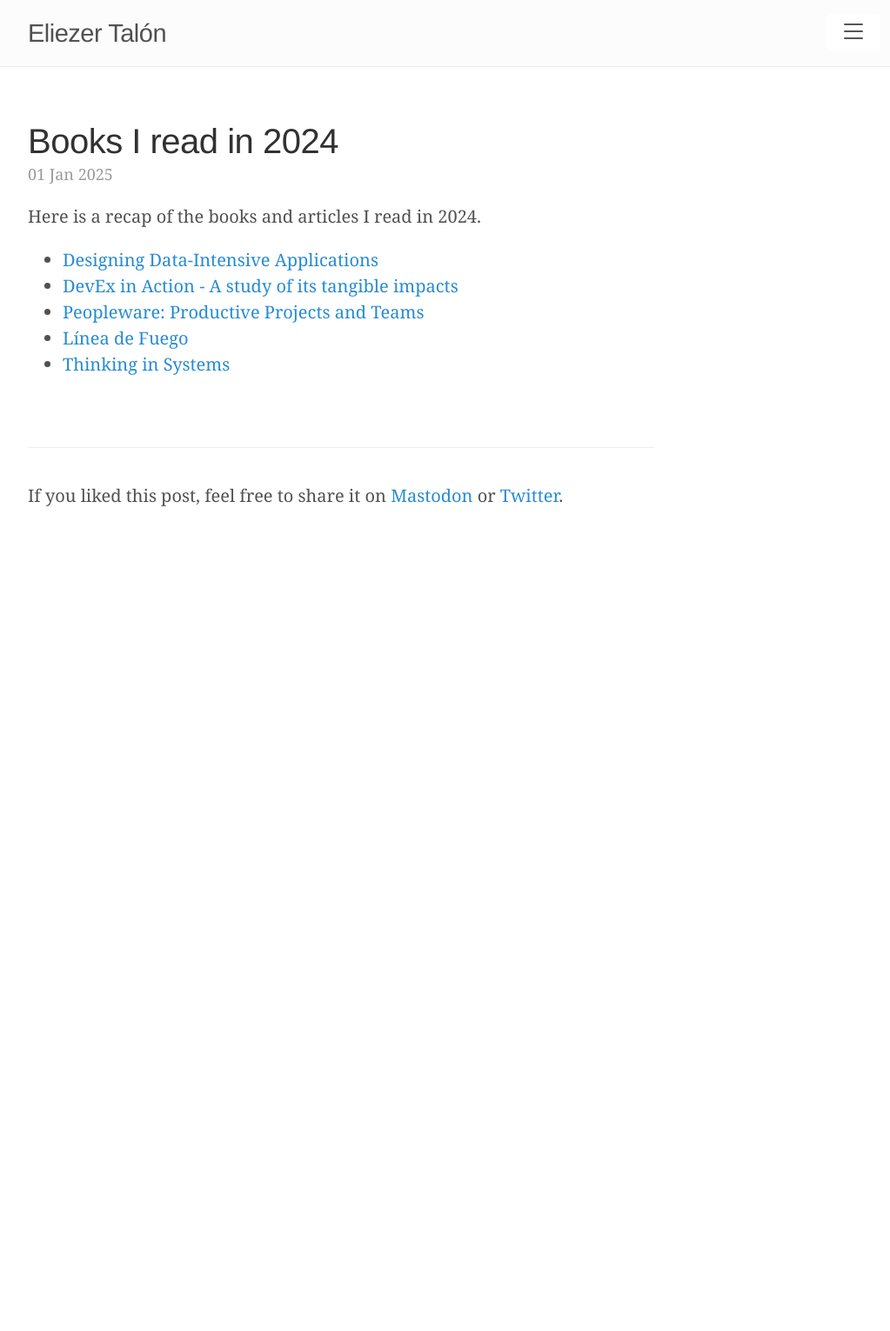
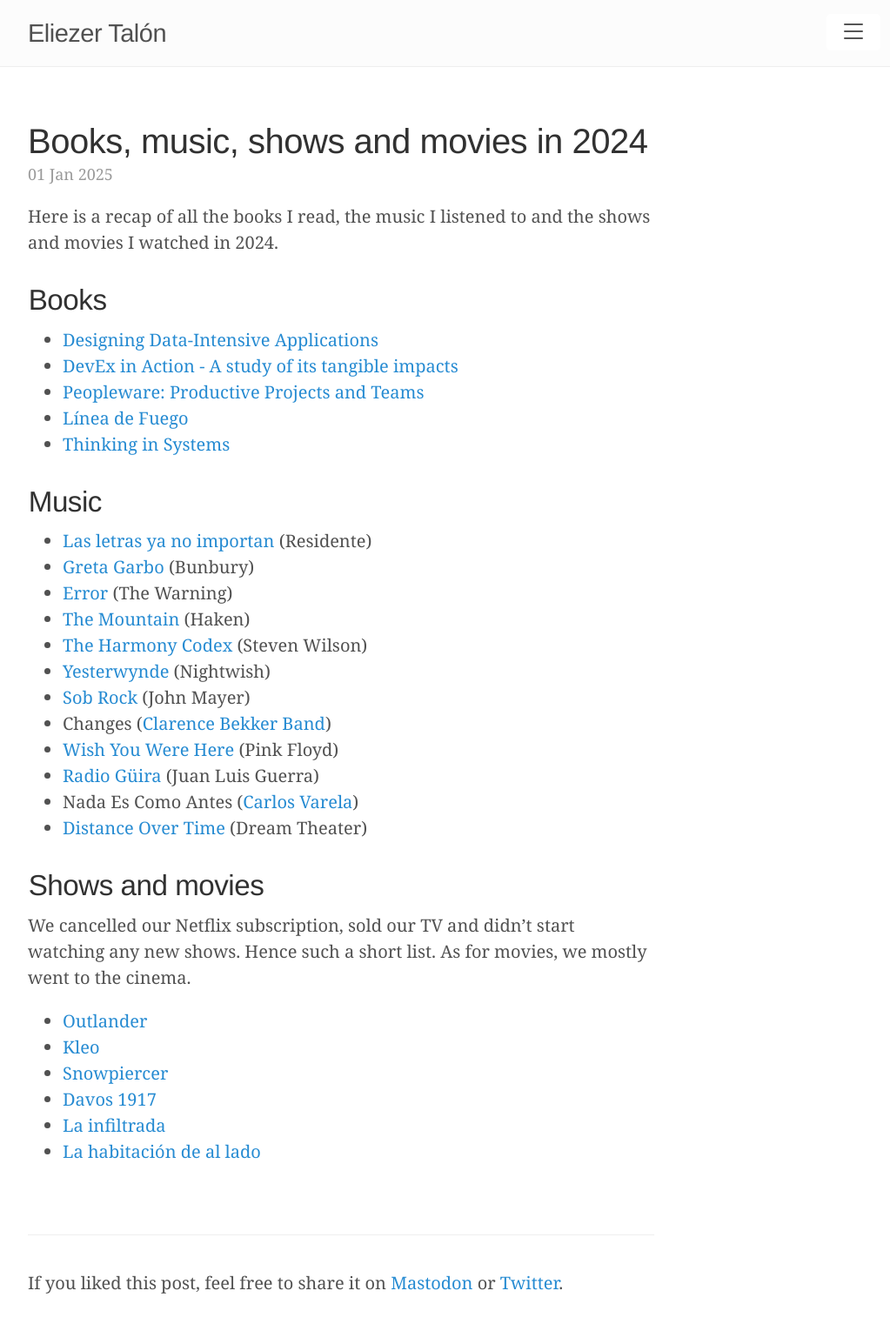
Before and after one commit to elitalon/elitalon.github.io, a Jekyll site: the page built from _posts/2025-01-01-books-i-read-in-2024.md, in a window 1280 px wide. Shown: the whole page at 87% size, without its empty margins (248-1271 px from the left). Built offline with Jekyll 4.4.1, drawn with Linux system fonts in a browser that asks for light colours; before the commit the page ends 900 px from its top, so only the background shows below that.

Commit message:
Update 'Books I read in 2024'

```diff
--- a/_posts/2025-01-01-books-i-read-in-2024.md
+++ b/_posts/2025-01-01-books-i-read-in-2024.md
@@ -1,13 +1,38 @@
 ---
-title: Books I read in 2024
-description: A recap of all the books and articles I read in 2024
+title: Books, music, shows and movies in 2024
+description: A recap of all the books I read, the music I listened to and the shows and movies I watched in 2024.
 ---
-Here is a recap of the books and articles I read in 2024.
+Here is a recap of all the books I read, the music I listened to and the shows and movies I watched in 2024.
 
 <!--more-->
 
+## Books
 - [Designing Data-Intensive Applications](https://www.oreilly.com/library/view/designing-data-intensive-applications/9781491903063/)
 - [DevEx in Action - A study of its tangible impacts](https://dl.acm.org/doi/10.1145/3639443)
 - [Peopleware: Productive Projects and Teams](https://www.oreilly.com/library/view/peopleware-productive-projects/9780133440706/)
 - [Línea de Fuego](https://www.perezreverte.com/libro/748/linea-de-fuego/)
 - [Thinking in Systems](https://www.chelseagreen.com/product/thinking-in-systems/)
+
+## Music
+- [Las letras ya no importan](https://en.wikipedia.org/wiki/Las_Letras_Ya_No_Importan) (Residente)
+- [Greta Garbo](https://es.wikipedia.org/wiki/Greta_Garbo_(álbum)) (Bunbury)
+- [Error](https://en.wikipedia.org/wiki/Error_(The_Warning_album)) (The Warning)
+- [The Mountain](https://en.wikipedia.org/wiki/The_Mountain_(Haken_album)) (Haken)
+- [The Harmony Codex](https://en.wikipedia.org/wiki/The_Harmony_Codex) (Steven Wilson)
+- [Yesterwynde](https://en.wikipedia.org/wiki/Yesterwynde) (Nightwish)
+- [Sob Rock](https://en.wikipedia.org/wiki/Sob_Rock) (John Mayer)
+- Changes ([Clarence Bekker Band](https://www.clarencebekker.com))
+- [Wish You Were Here](https://en.wikipedia.org/wiki/Wish_You_Were_Here_(Pink_Floyd_album)) (Pink Floyd)
+- [Radio Güira](https://en.wikipedia.org/wiki/Radio_Güira) (Juan Luis Guerra)
+- Nada Es Como Antes ([Carlos Varela](https://en.wikipedia.org/wiki/Carlos_Varela_(singer-songwriter)#Discography))
+- [Distance Over Time](https://en.wikipedia.org/wiki/Distance_Over_Time) (Dream Theater)
+
+## Shows and movies
+We cancelled our Netflix subscription, sold our TV and didn't start watching any new shows. Hence such a short list. As for movies, we mostly went to the cinema.
+
+- [Outlander](https://www.imdb.com/title/tt3006802)
+- [Kleo](https://www.imdb.com/title/tt15135104)
+- [Snowpiercer](https://www.imdb.com/title/tt6156584)
+- [Davos 1917](https://www.imdb.com/title/tt12934800)
+- [La infiltrada](https://www.imdb.com/title/tt29270150)
+- [La habitación de al lado](https://www.imdb.com/title/tt29439114)
```
